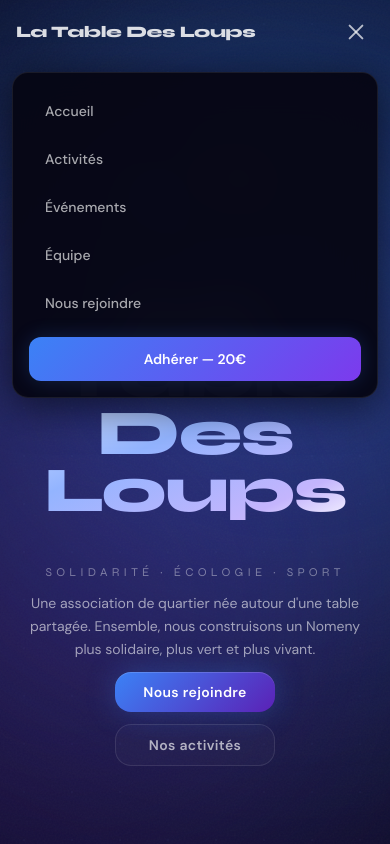
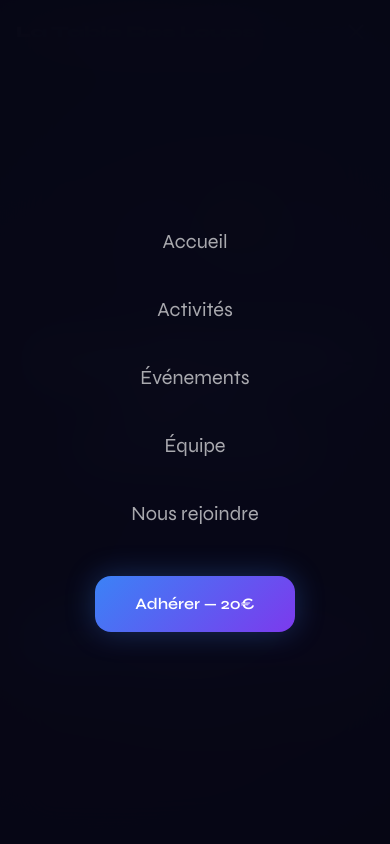
Before and after one commit to Corentincode07/table-des-loups, a Next.js app: page / in a window 390 px wide. Both pictures are taken after a click on the button "Ouvrir le menu". Shown: the top 844 px of the page. Built offline with nearby package versions, Linux system fonts and the light colour scheme.

Commit message:
mobile first responsive

```diff
--- a/components/About.tsx
+++ b/components/About.tsx
@@ -86,12 +86,12 @@ export default function About() {
   return (
     <section
       id="qui-sommes-nous"
-      className="relative py-32 px-6 overflow-hidden bg-white"
+      className="relative py-16 md:py-32 px-4 md:px-6 overflow-hidden bg-white"
       aria-labelledby="about-heading"
     >
 
       <div className="max-w-6xl mx-auto">
-        <div className="grid grid-cols-1 lg:grid-cols-2 gap-20 items-start">
+        <div className="grid grid-cols-1 lg:grid-cols-2 gap-10 lg:gap-20 items-start">
           {/* ── Left: story + values ── */}
           <div>
             <motion.div
--- a/components/Activities.tsx
+++ b/components/Activities.tsx
@@ -86,7 +86,7 @@ export default function Activities() {
   return (
     <section
       id="activites"
-      className="relative py-32 px-6 overflow-hidden bg-white"
+      className="relative py-16 md:py-32 px-4 md:px-6 overflow-hidden bg-white"
       aria-labelledby="activities-heading"
     >
 
--- a/components/Events.tsx
+++ b/components/Events.tsx
@@ -60,7 +60,7 @@ export default function Events() {
   return (
     <section
       id="events"
-      className="relative py-32 px-6 overflow-hidden"
+      className="relative py-16 md:py-32 px-4 md:px-6 overflow-hidden"
       style={{ background: "#0C0C20" }}
       aria-labelledby="events-heading"
     >
@@ -105,7 +105,7 @@ export default function Events() {
           whileInView={{ opacity: 1, y: 0 }}
           viewport={{ once: true }}
           transition={{ duration: 0.7, ease: [0.22, 1, 0.36, 1] }}
-          className="max-w-2xl mx-auto mb-14 rounded-2xl p-10 text-center relative overflow-hidden"
+          className="max-w-2xl mx-auto mb-14 rounded-2xl p-6 md:p-10 text-center relative overflow-hidden"
           style={{
             background: "rgba(255,255,255,0.025)",
             border: "1px solid rgba(96,165,250,0.2)",
--- a/components/Hero.tsx
+++ b/components/Hero.tsx
@@ -112,10 +112,7 @@ export default function Hero() {
 
           {/* Title */}
           <motion.div variants={itemVariants} className="mb-8">
-            <h1
-              className="text-gradient-hero font-[family-name:var(--font-syne)] font-extrabold tracking-tight leading-[0.9]"
-              style={{ fontSize: "clamp(4rem, 10vw, 7rem)" }}
-            >
+            <h1 className="text-gradient-hero font-[family-name:var(--font-syne)] font-extrabold tracking-tight leading-[0.9] text-5xl md:text-7xl lg:text-[7rem]">
               La Table Des Loups
             </h1>
           </motion.div>
@@ -140,11 +137,11 @@ export default function Hero() {
           {/* CTAs */}
           <motion.div
             variants={itemVariants}
-            className="flex flex-col sm:flex-row gap-3"
+            className="flex flex-col sm:flex-row gap-3 w-full sm:w-auto"
           >
             <a
               href="#rejoindre"
-              className="group relative px-7 py-2.5 rounded-2xl font-semibold text-white text-sm overflow-hidden transition-all duration-300 hover:scale-105 cursor-pointer"
+              className="group relative w-full sm:w-auto px-7 py-3 rounded-2xl font-semibold text-white text-sm overflow-hidden transition-all duration-300 hover:scale-105 cursor-pointer text-center min-h-[44px] flex items-center justify-center"
               style={{
                 background: "linear-gradient(135deg, #3B82F6 0%, #5B21B6 100%)",
                 boxShadow: "0 0 30px rgba(59,130,246,0.3), inset 0 1px 0 rgba(255,255,255,0.15)",
@@ -155,7 +152,7 @@ export default function Hero() {
             </a>
             <a
               href="#activites"
-              className="px-7 py-2.5 rounded-2xl font-semibold text-white/65 text-sm border border-white/10 hover:border-white/22 hover:text-white/88 transition-all duration-300 cursor-pointer tracking-wide"
+              className="w-full sm:w-auto px-7 py-3 rounded-2xl font-semibold text-white/65 text-sm border border-white/10 hover:border-white/22 hover:text-white/88 transition-all duration-300 cursor-pointer tracking-wide text-center min-h-[44px] flex items-center justify-center"
               style={{ backdropFilter: "blur(8px)", background: "rgba(255,255,255,0.025)" }}
             >
               Nos activités
--- a/components/Join.tsx
+++ b/components/Join.tsx
@@ -76,7 +76,7 @@ export default function Join() {
   return (
     <section
       id="rejoindre"
-      className="relative py-32 px-6 overflow-hidden"
+      className="relative py-16 md:py-32 px-4 md:px-6 overflow-hidden"
       style={{ background: "#0C0C20" }}
       aria-labelledby="join-heading"
     >
@@ -122,7 +122,7 @@ export default function Join() {
           </p>
         </motion.div>
 
-        <div className="grid grid-cols-1 lg:grid-cols-2 gap-12 items-start">
+        <div className="grid grid-cols-1 lg:grid-cols-2 gap-8 lg:gap-12 items-start">
           {/* ── Benefits ── */}
           <div>
             <motion.h3
@@ -260,7 +260,7 @@ export default function Join() {
               </motion.div>
             ) : (
               <form onSubmit={handleSubmit} className="space-y-5" noValidate>
-                <div className="grid grid-cols-2 gap-4">
+                <div className="grid grid-cols-1 sm:grid-cols-2 gap-4">
                   {(["nom", "prenom"] as const).map((field) => (
                     <div key={field}>
                       <label
--- a/components/Nav.tsx
+++ b/components/Nav.tsx
@@ -118,31 +118,29 @@ export default function Nav() {
           </button>
         </div>
 
-        {/* Mobile dropdown */}
+        {/* Mobile full-screen overlay */}
         <AnimatePresence>
           {menuOpen && (
             <motion.div
               key="mobile-menu"
-              initial={{ opacity: 0, y: -8 }}
-              animate={{ opacity: 1, y: 0 }}
-              exit={{ opacity: 0, y: -8 }}
-              transition={{ duration: 0.22, ease: [0.22, 1, 0.36, 1] }}
-              className="md:hidden mx-3 mt-2 rounded-2xl overflow-hidden"
+              initial={{ opacity: 0 }}
+              animate={{ opacity: 1 }}
+              exit={{ opacity: 0 }}
+              transition={{ duration: 0.25, ease: [0.22, 1, 0.36, 1] }}
+              className="md:hidden fixed inset-0 z-40 flex flex-col"
               style={{
-                background: "rgba(7, 7, 20, 0.96)",
-                border: "1px solid rgba(255,255,255,0.08)",
-                boxShadow: "0 8px 40px rgba(0,0,0,0.6)",
+                background: "rgba(7, 7, 20, 0.97)",
                 backdropFilter: "blur(24px)",
                 WebkitBackdropFilter: "blur(24px)",
               }}
             >
-              <nav className="flex flex-col px-4 py-4 gap-1" aria-label="Menu mobile">
+              <nav className="flex flex-col items-center justify-center flex-1 gap-2" aria-label="Menu mobile">
                 {navLinks.map((link) => (
                   <a
                     key={link.label}
                     href={link.href}
                     onClick={() => setMenuOpen(false)}
-                    className="px-4 py-3 rounded-xl text-sm text-white/65 hover:text-white hover:bg-white/5 transition-all duration-200 font-medium cursor-pointer"
+                    className="px-8 py-4 text-xl text-white/65 hover:text-white transition-colors duration-200 font-medium cursor-pointer font-[family-name:var(--font-syne)] min-h-[56px] flex items-center"
                   >
                     {link.label}
                   </a>
@@ -150,10 +148,10 @@ export default function Nav() {
                 <a
                   href="#rejoindre"
                   onClick={() => setMenuOpen(false)}
-                  className="mt-2 px-4 py-3 rounded-xl text-sm font-semibold text-white text-center cursor-pointer"
+                  className="mt-6 px-10 py-4 rounded-2xl text-base font-semibold text-white text-center cursor-pointer min-h-[56px] flex items-center font-[family-name:var(--font-syne)]"
                   style={{
                     background: "linear-gradient(135deg, #3B82F6, #7C3AED)",
-                    boxShadow: "0 0 20px rgba(59,130,246,0.2)",
+                    boxShadow: "0 0 30px rgba(59,130,246,0.3)",
                   }}
                 >
                   Adhérer — 20€
--- a/components/Team.tsx
+++ b/components/Team.tsx
@@ -48,7 +48,7 @@ export default function Team() {
   return (
     <section
       id="equipe"
-      className="relative py-32 px-6 overflow-hidden"
+      className="relative py-16 md:py-32 px-4 md:px-6 overflow-hidden"
       style={{ background: "#070714" }}
       aria-labelledby="team-heading"
     >
```
Also changed, not shown: components/Footer.tsx (+5 -5 lines).
